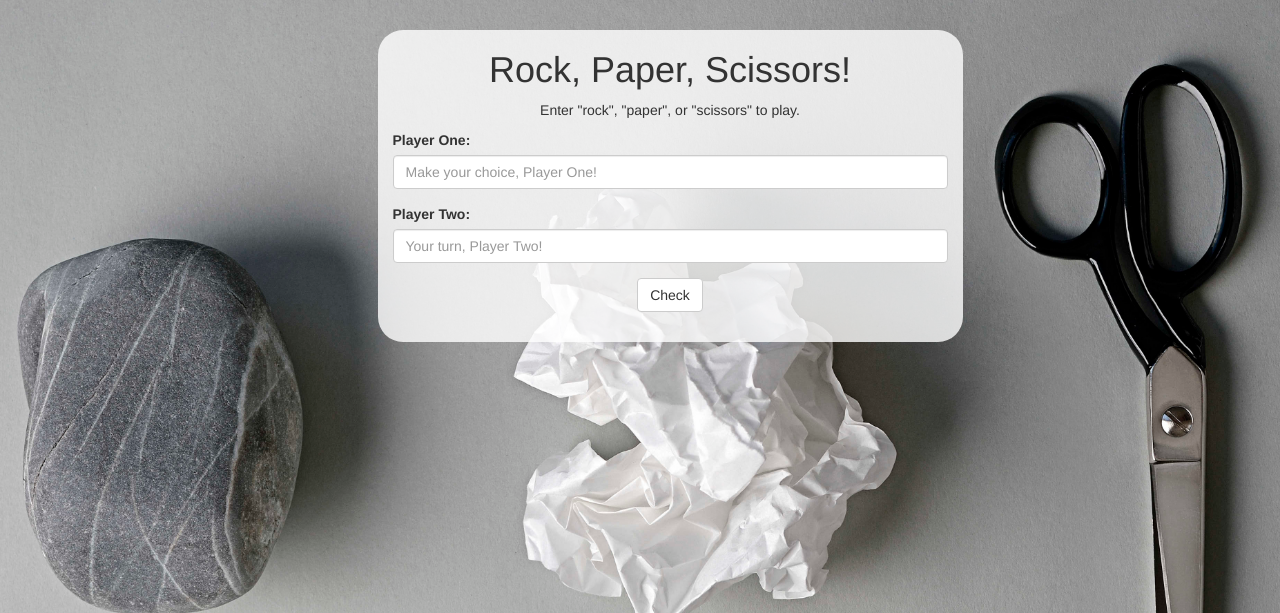
After one commit to anniehoogendoorn/RockPaperScissors, a PHP site: template views/index.html.twig in a window 1280 px wide. The commit adds this page. Shown: the top 613 px of the page. Run offline with PHP 8.4, Linux system fonts and the light colour scheme; the template is opened without the code that fills it, so the values that code supplies are empty; some libraries are stand-ins or nearby versions.

Commit message:
Add html pages and custom css.

```diff
--- a/composer.json
+++ b/composer.json
@@ -1,5 +1,7 @@
 {
     "require": {
-        "phpunit/phpunit": "4.5.*"
+        "phpunit/phpunit": "4.5.*",
+        "silex/silex": "~1.1",
+        "twig/twig": "~1.0"
     }
 }
--- a/src/RockPaperScissors.php
+++ b/src/RockPaperScissors.php
@@ -6,6 +6,11 @@
             $player1 = strtolower($user1);
             $player2 = strtolower($user2);
             $player_options = array("rock", "paper", "scissors");
+
+            // Optional spell-check function?
+            // If sorted player input equals sorted player option
+            // Then return correct spelling and proceed
+
             if ((in_array($player1, $player_options)) && (in_array($player2, $player_options))) {
 
 
--- /dev/null
+++ b/views/index.html.twig
@@ -0,0 +1,34 @@
+<!DOCTYPE html>
+<html>
+    <head>
+        <title>Rock, Paper, Scissors!</title>
+        <link rel='stylesheet' href='https://maxcdn.bootstrapcdn.com/bootstrap/3.3.1/css/bootstrap.min.css'>
+        <link href="css/custom.css" rel='stylesheet' type="text/css">
+    </head>
+    <body>
+        <div class="container">
+            <div class="row">
+                <div class="col-lg-3 col-md-3 col-sm-3 col-xs-3"></div>
+                <div class="col-lg-6 col-md-6 col-sm-6 col-xs-6 main">
+                    <h1 class="text-center">Rock, Paper, Scissors!</h1>
+                    <p class="text-center">Enter "rock", "paper", or "scissors" to play.</p>
+                    <form action="/results">
+                        <div class="form-group">
+                            <label for="playerone">Player One:</label>
+                            <input id="playerone" name="playerone" class="form-control" type="text" placeholder="Make your choice, Player One!">
+                        </div>
+                        <div class="form-group">
+                            <label for="playertwo">Player Two:</label>
+                            <input id="playertwo" name="playertwo" class="form-control" type="text" placeholder="Your turn, Player Two!">
+                        </div>
+                        <div class="text-center">
+                        <button type="submit" class="btn btn-default">Check</button>
+                        </div>
+                        <!-- <p>&nbsp;</p><p>&nbsp;</p> -->
+                    </form>
+                </div>
+                <div class="col-lg-3 col-md-3 col-sm-3 col-xs-3"></div>
+            </div>
+        </div>
+    </body>
+</html>
--- /dev/null
+++ b/web/css/custom.css
@@ -0,0 +1,17 @@
+body {
+    background: url('../img/bg.jpg') no-repeat center center fixed;
+    -webkit-background-size: cover;
+    -moz-background-size: cover;
+    -o-background-size: cover;
+    background-size: cover;
+}
+div.main {
+    margin: 30px;
+    background: rgba(255,255,255,0.8);
+    border-radius: 25px;
+    padding-bottom: 30px;
+}
+
+button {
+    text-align: center;
+}
--- /dev/null
+++ b/web/index.php
@@ -0,0 +1,4 @@
+<?php
+    $website = require_once __DIR__.'/../app/app.php';
+    $website->run();
+?>
```
Also changed, not shown: app/app.php (added, +27 -0 lines), views/results.html.twig (added, +30 -0 lines), web/img/bg.jpg (added), 1 other file.
